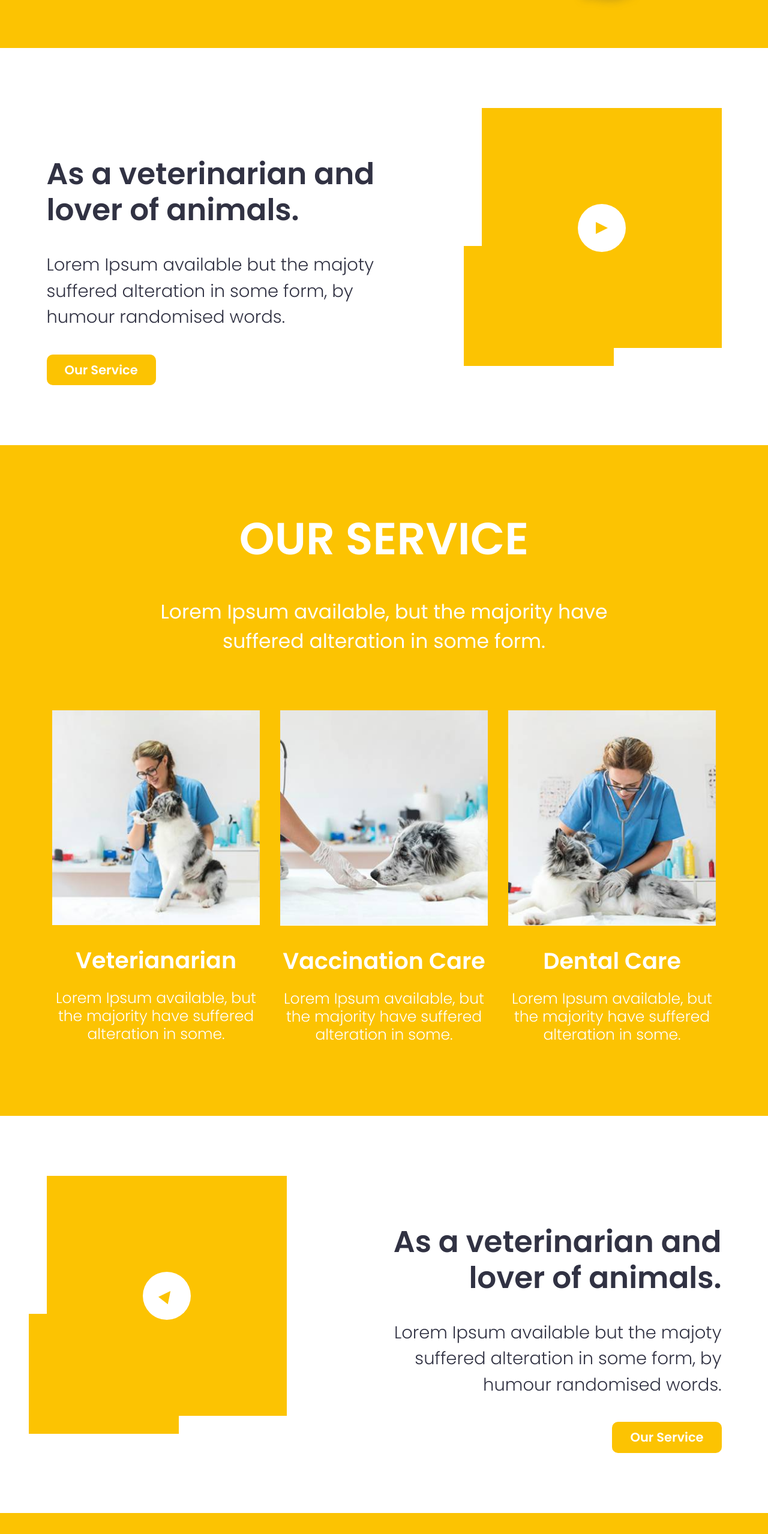
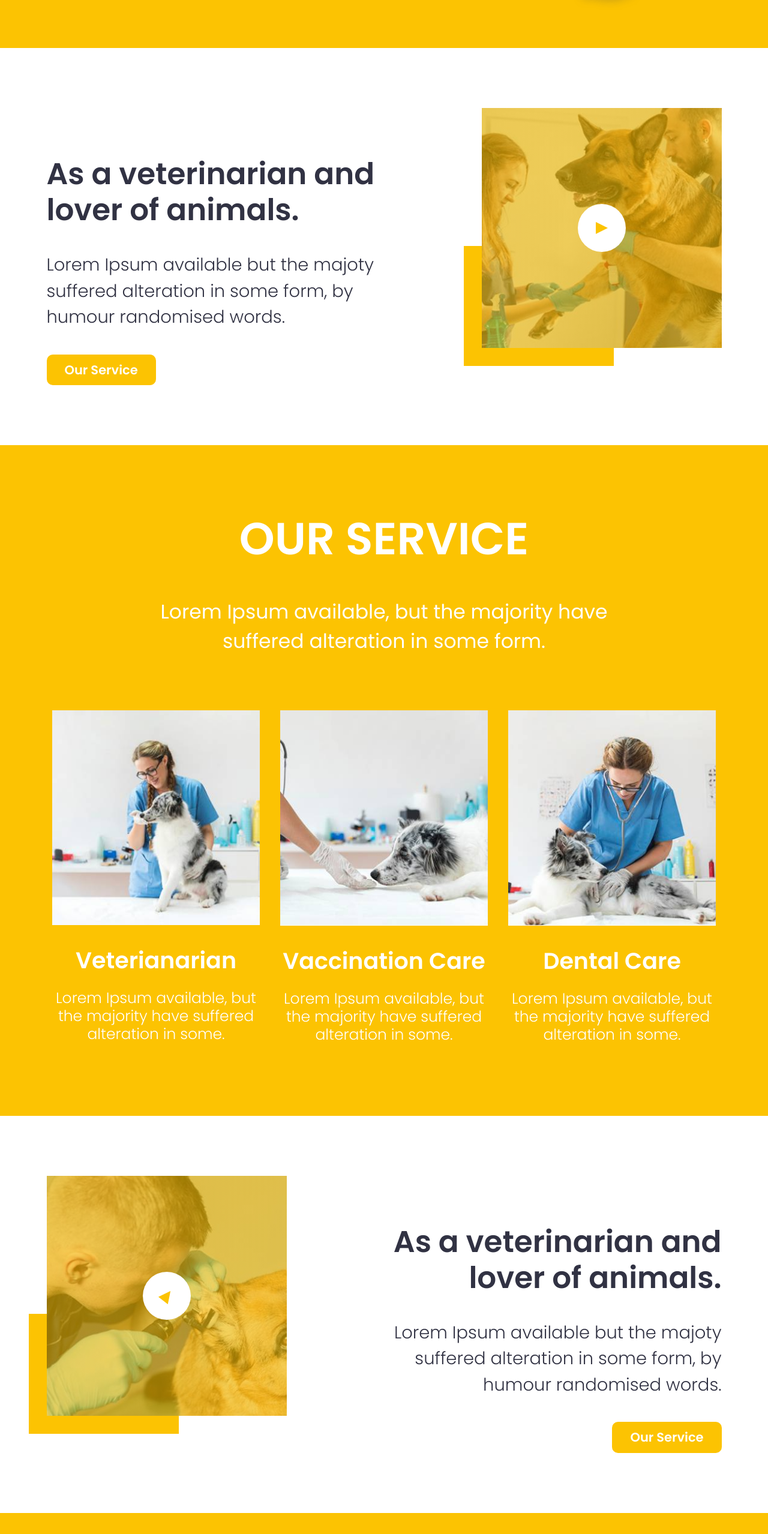
Before and after one commit to Tarek-Rahman/landing-page, a website: page index.html in a window 1280 px wide. Shown: the part 751-3308 px from the top of the page at 60% size. Drawn offline with nearby package versions, Linux system fonts and the light colour scheme; files that its build step writes are made by us from their sources.

Commit message:
Update _video-btn.scss

```diff
--- a/Scss/components/_video-btn.scss
+++ b/Scss/components/_video-btn.scss
@@ -6,7 +6,7 @@
     @include img();
       background-image:
                         linear-gradient(to top left, rgba($yellow, .6), rgba($yellow, .6)),
-                         url(../..Img/0.jpg);
+                         url(../../Img/0.jpg);
 
 
     .box{
@@ -21,7 +21,7 @@
      @include img();
       background-image:
                         linear-gradient(to top left, rgba($yellow, .6), rgba($yellow, .6)),
-                         url(../..Img/4.jpg);
+                         url(../../Img/4.jpg);
 
     .box-end{
       @include box();
```
